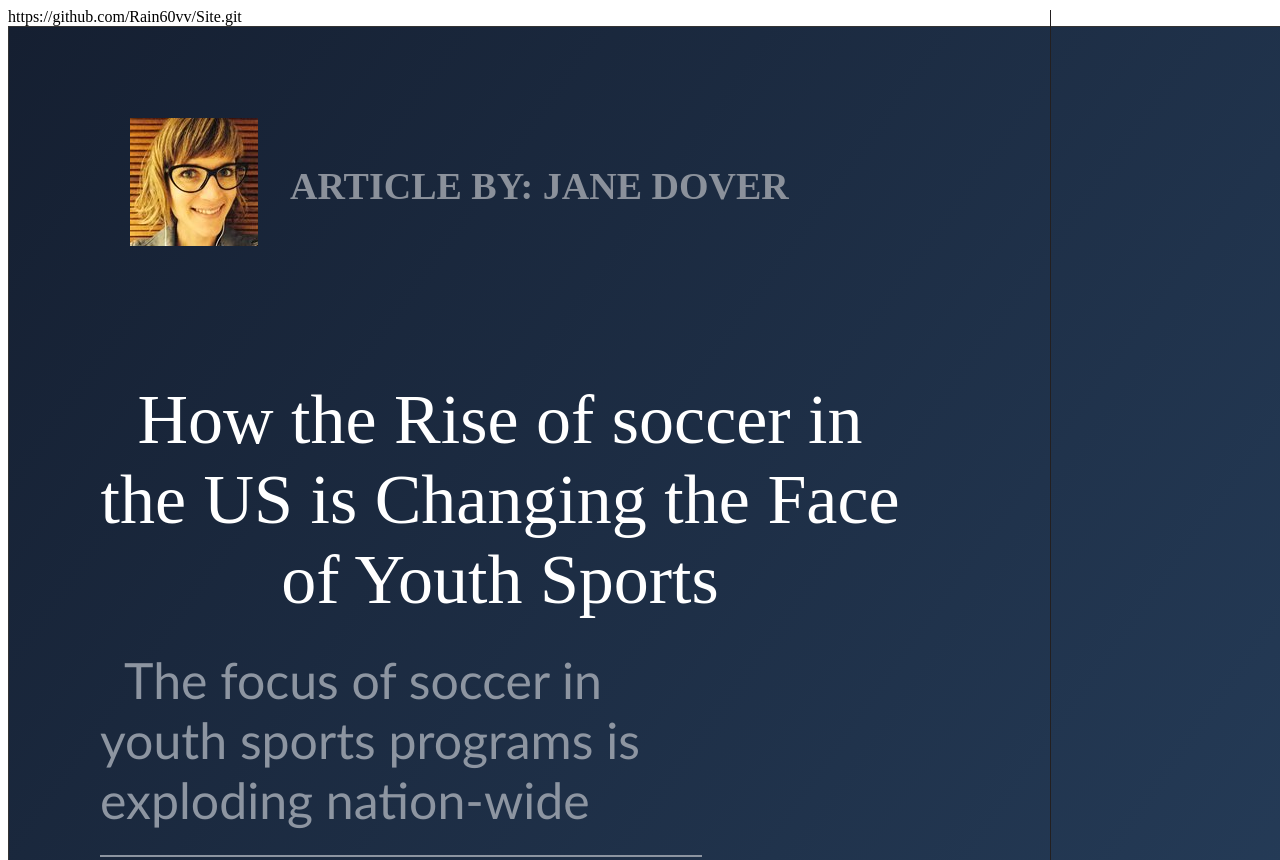
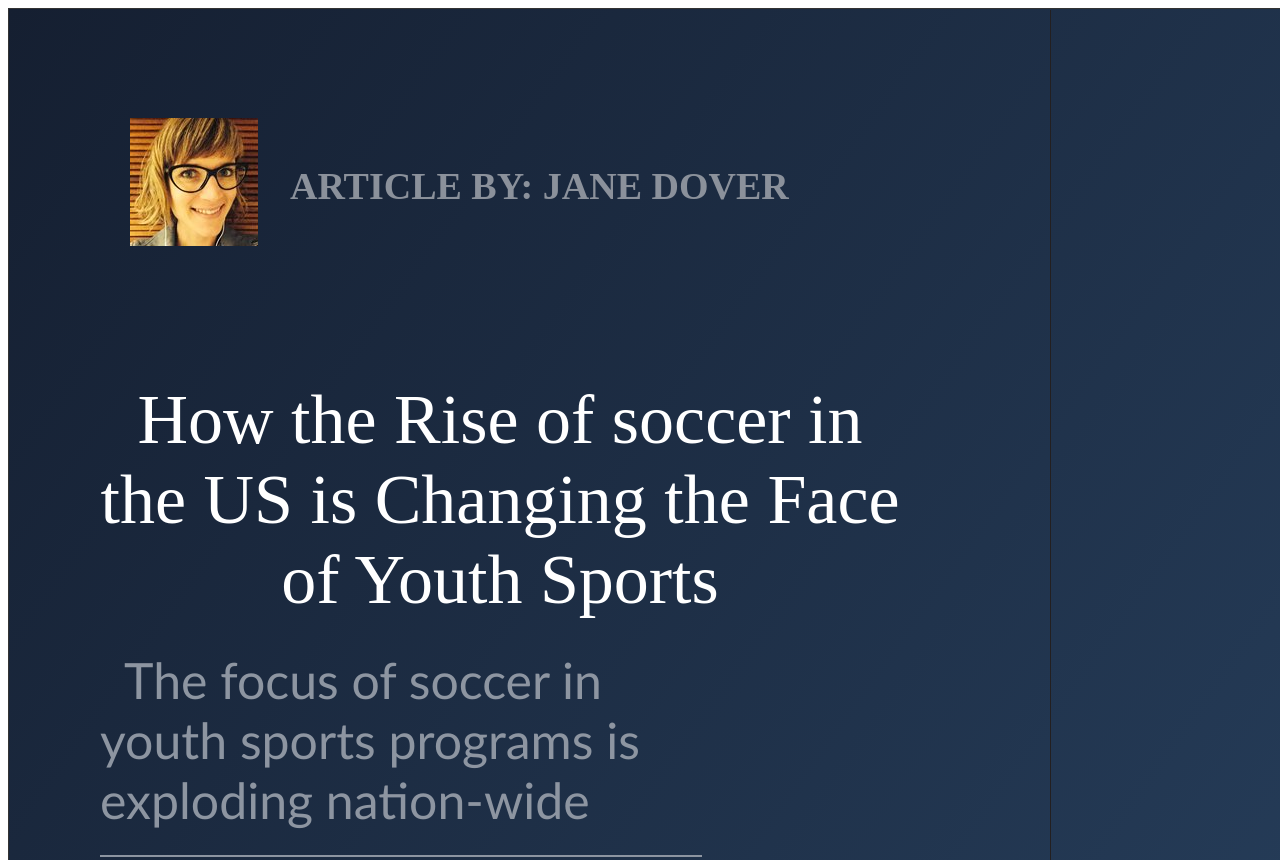
Before and after one commit to Rain60vv/LastSite, a plain HTML site: page index.html in a window 1280 px wide. Shown: the top 860 px of the page. Drawn offline with Linux system fonts and the light colour scheme; files that its build step writes are made by us from their sources; files whose address does not match are found by name.

Commit message:
Update index.html

```diff
--- a/index.html
+++ b/index.html
@@ -1,7 +1,6 @@
 <!DOCTYPE html>
 <html lang="en">
 <link rel="stylesheet" href="Site.css">
-https://github.com/Rain60vv/Site.git
 <head>
     <meta charset="UTF-8">
     <title>Document</title>
```
